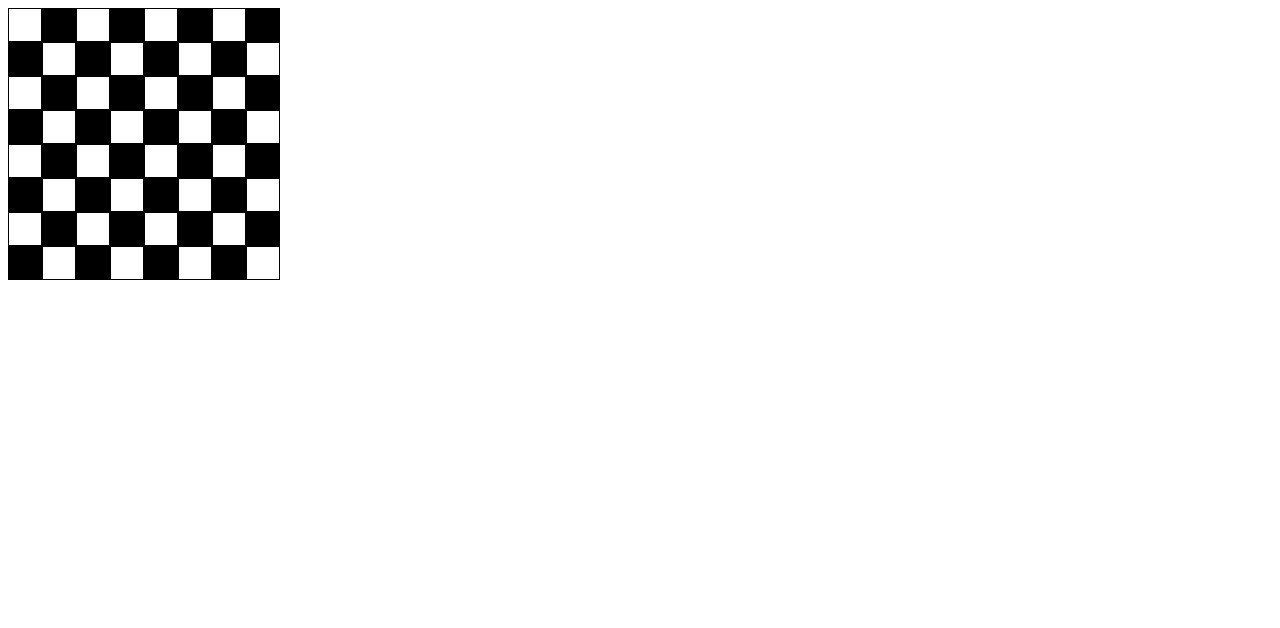
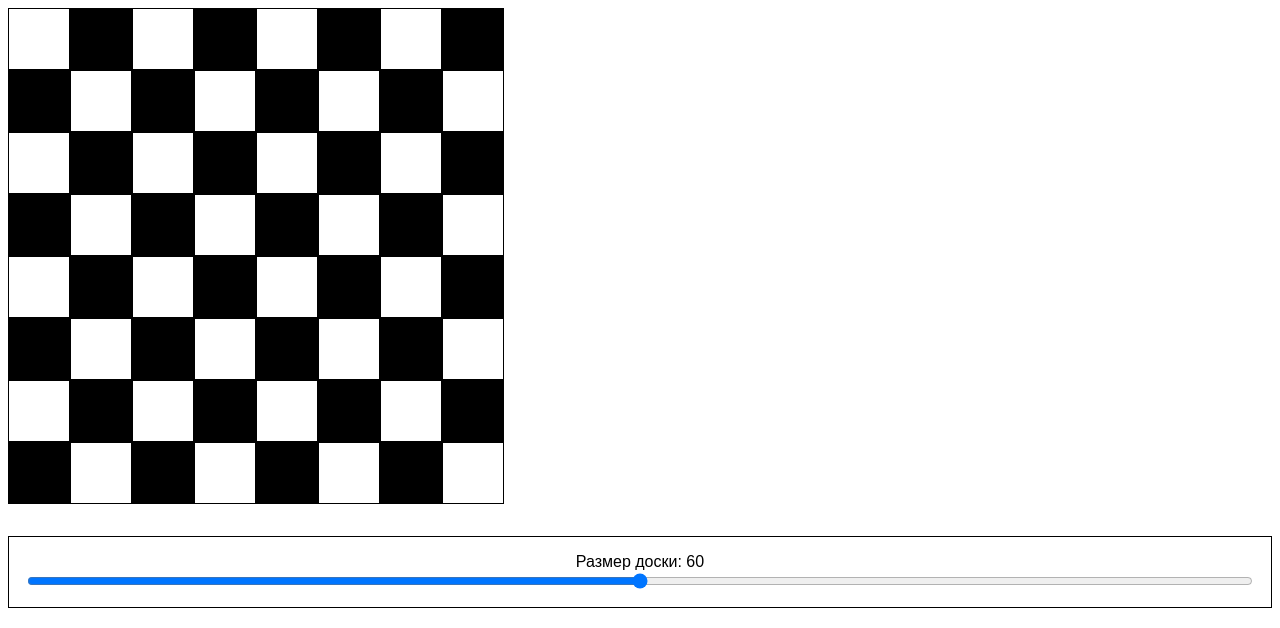
Before and after one commit to yletfull/checkers, a React (Create React App) app: page / in a window 1280 px wide. Shown: the top 628 px of the page. Built offline with nearby package versions, Linux system fonts and the light colour scheme.

Commit message:
board modify

```diff
--- a/src/App.tsx
+++ b/src/App.tsx
@@ -1,9 +1,9 @@
-import Board from "./features/Board";
+import Display from "./features/Display";
 
 export default function App() {
   return (
     <div className="App">
-      <Board />
+      <Display />
     </div>
   );
 }
--- a/src/features/Board/components/Square/index.tsx
+++ b/src/features/Board/components/Square/index.tsx
@@ -4,15 +4,19 @@ type SquareProps = {
   color: string;
   letter?: string;
   number?: number;
+  size?: number;
 };
 
 export default function Square(props: SquareProps) {
-  const { color, letter, number } = props;
+  const { color, letter, number, size } = props;
   return (
-    <div className="square__wrapper">
+    <div className="square__wrapper" >
       <div className="square__letter">{letter}</div>
       <div className="square__number">{number}</div>
-      <div className={`square square__${color}`} />
+      <div
+        className={`square square__${color}`}
+        style={{width: size, height: size}}
+      />
     </div>
   );
 }
--- a/src/features/Board/components/Square/styles.scss
+++ b/src/features/Board/components/Square/styles.scss
@@ -1,4 +1,4 @@
-$squareSize: 2rem;
+$squareSize: 5rem;
 
 .square {
   position: relative;
--- a/src/features/Board/index.tsx
+++ b/src/features/Board/index.tsx
@@ -1,12 +1,12 @@
 import "./styles.scss";
 import Square from "./components/Square";
+import { useState } from "react";
 
 enum Colors {
   White = 'white',
   Black = 'black',
 }
 
-export default function Board() {
 const generateFieldMap = (height: number, width: number): Array<Array<any>> => {
   const rows: Array<any> = [];
   let isEvenRow: boolean = false;
@@ -40,6 +40,12 @@ export default function Board() {
   return rows;
 }
 
+interface BoardProps {
+  boardSize: number,
+}
+
+export default function Board(props: BoardProps) {
+  const { boardSize } = props;
   const fieldMap = generateFieldMap(8, 8);
 
   return (
@@ -49,8 +55,7 @@ export default function Board() {
           {row.map(({color}) =>
             <Square
               color={color}
-              // letter={letter}
-              // number={number}
+              size={boardSize}
             />
           )}
         </div>
--- /dev/null
+++ b/src/features/Display/index.tsx
@@ -0,0 +1,28 @@
+import "./styles.scss";
+import { useState } from "react";
+import Board from "../Board";
+
+export default function Display() {
+  const [boardSize, setBorderSize] = useState(60);
+
+  return (
+    <div className="display">
+      <Board
+        boardSize={boardSize}
+      />
+
+      <div className="display__board-size">
+        Размер доски: {boardSize}
+
+        <input
+          type="range"
+          min={30}
+          max={90}
+          value={boardSize}
+          step={10}
+          onChange={(e) => setBorderSize(Number(e.currentTarget.value))}
+        />
+      </div>
+    </div>
+  );
+}
--- /dev/null
+++ b/src/features/Display/styles.scss
@@ -0,0 +1,9 @@
+.display {
+  &__board-size {
+    margin-top: 2rem;
+    display: flex;
+    border: thin solid black;
+    padding: 1rem;
+    flex-direction: column;
+  }
+}
```
Lines whose indentation alone changed are shown as unchanged.
